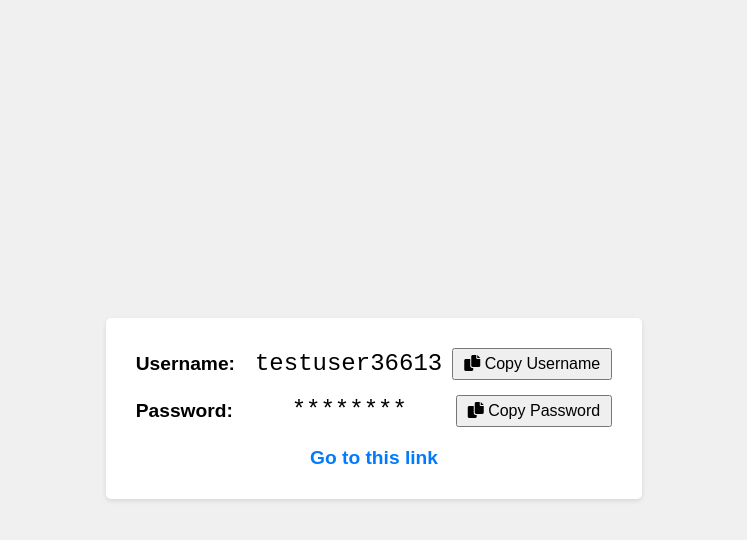
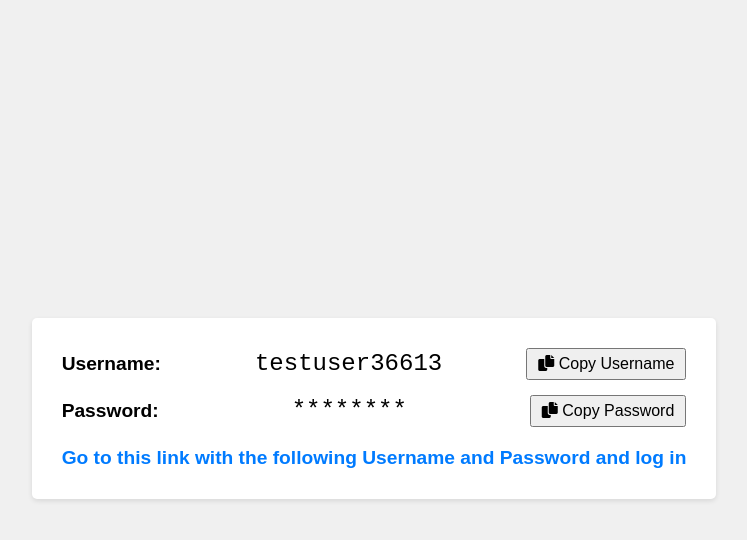
Before and after one commit to abbeqdam/cg, a website: page index.html in a window 1280 px wide. Both pictures are taken after a click on the button "Generate Credentials". Shown: the whole page, without its empty margins (266-1013 px from the left). Drawn offline with Linux system fonts and the light colour scheme; no server answers.

Commit message:
Fix thext

```diff
--- a/index.html
+++ b/index.html
@@ -27,7 +27,7 @@
       </button>
     </div>
 
-    <a href="https://sanity-stg2826.coupahost.com/" target="_blank">Go to this link</a>
+    <a href="https://sanity-stg2826.coupahost.com/" target="_blank">Go to this link with the following Username and Password and log in</a>
   </div>
 
   <script src="script.js"></script>
```
